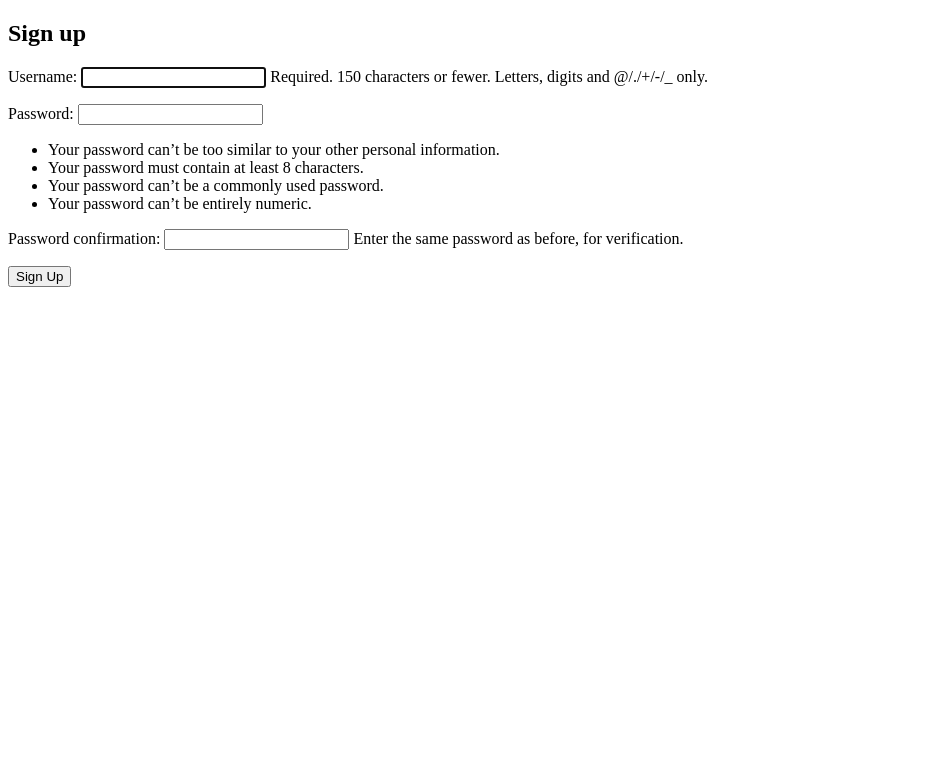
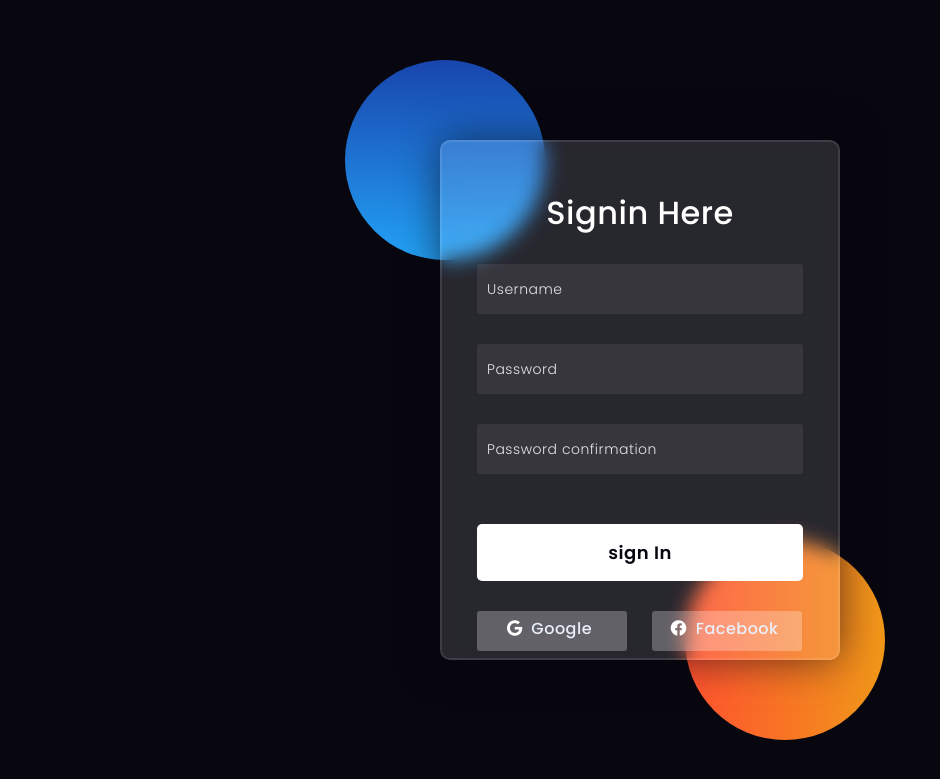
Before and after one commit to Bwar3am/Bwar3amino, a Django app: page /accounts/signup/ in a window 1280 px wide. Shown: the top 779 px of the page, without its empty margins (0-940 px from the left). Run offline with Django 5.2, Linux system fonts and the light colour scheme; some libraries are stand-ins or nearby versions.

Commit message:
completed fronend
completed fronend

```diff
--- a/templates/registration/signup.html
+++ b/templates/registration/signup.html
@@ -1,4 +1,4 @@
-<!DOCTYPE html>
+{% comment %} <!DOCTYPE html>
 <html lang="en">
 <head>
     <meta charset="UTF-8">
@@ -14,4 +14,180 @@
         <button type="submit">Sign Up</button>
 </form>
 </body>
+</html>  {% endcomment %}
+
+<!DOCTYPE html>
+<html lang="en">
+<head>
+  <!-- Design by foolishdeveloper.com -->
+    <title>Glassmorphism login Form Tutorial in html css</title>
+
+    <link rel="preconnect" href="https://fonts.gstatic.com">
+    <link rel="stylesheet" href="https://cdnjs.cloudflare.com/ajax/libs/font-awesome/5.15.4/css/all.min.css">
+    <link href="https://fonts.googleapis.com/css2?family=Poppins:wght@300;500;600&display=swap" rel="stylesheet">
+    <!--Stylesheet-->
+    <style media="screen">
+      *,
+*:before,
+*:after{
+    padding: 0;
+    margin: 0;
+    box-sizing: border-box;
+}
+body{
+    background-color: #080710;
+}
+.background{
+    width: 430px;
+    height: 520px;
+    position: absolute;
+    transform: translate(-50%,-50%);
+    left: 50%;
+    top: 50%;
+}
+.background .shape{
+    height: 200px;
+    width: 200px;
+    position: absolute;
+    border-radius: 50%;
+}
+.shape:first-child{
+    background: linear-gradient(
+        #1845ad,
+        #23a2f6
+    );
+    left: -80px;
+    top: -80px;
+}
+
+
+.li{
+    font-size: 3px;
+
+
+}
+.shape:last-child{
+    background: linear-gradient(
+        to right,
+        #ff512f,
+        #f09819
+    );
+    right: -30px;
+    bottom: -80px;
+}
+form{
+    height: 520px;
+    width: 400px;
+    background-color: rgba(255,255,255,0.13);
+    position: absolute;
+    transform: translate(-50%,-50%);
+    top: 50%;
+    left: 50%;
+    border-radius: 10px;
+    backdrop-filter: blur(10px);
+    border: 2px solid rgba(255,255,255,0.1);
+    box-shadow: 0 0 40px rgba(8,7,16,0.6);
+    padding: 50px 35px;
+}
+form *{
+    font-family: 'Poppins',sans-serif;
+    color: #ffffff;
+    letter-spacing: 0.5px;
+    outline: none;
+    border: none;
+}
+form h3{
+    font-size: 32px;
+    font-weight: 500;
+    line-height: 42px;
+    text-align: center;
+}
+
+label{
+    display: block;
+    margin-top: 30px;
+    font-size: 16px;
+    font-weight: 500;
+}
+input{
+    display: block;
+    height: 50px;
+    width: 100%;
+    background-color: rgba(255,255,255,0.07);
+    border-radius: 3px;
+    padding: 0 10px;
+    margin-top: 8px;
+    font-size: 14px;
+    font-weight: 300;
+}
+::placeholder{
+    color: #e5e5e5;
+}
+button{
+    margin-top: 50px;
+    width: 100%;
+    background-color: #ffffff;
+    color: #080710;
+    padding: 15px 0;
+    font-size: 18px;
+    font-weight: 600;
+    border-radius: 5px;
+    cursor: pointer;
+}
+.social{
+  margin-top: 30px;
+  display: flex;
+}
+.social div{
+  background: red;
+  width: 150px;
+  border-radius: 3px;
+  padding: 5px 10px 10px 5px;
+  background-color: rgba(255,255,255,0.27);
+  color: #eaf0fb;
+  text-align: center;
+}
+.social div:hover{
+  background-color: rgba(255,255,255,0.47);
+}
+.social .fb{
+  margin-left: 25px;
+}
+.social i{
+  margin-right: 4px;
+}
+
+    </style>
+</head>
+<body>
+    <div class="background">
+        <div class="shape"></div>
+        <div class="shape"></div>
+    </div>
+    <form method="post">
+        {% csrf_token %}
+        {% load widget_tweaks %}
+        <h3>Signin Here</h3>
+
+        <label for="username"></label>
+        {% comment %} <li> Required. 150 characters or fewer. Letters, digits and @/./+/-/_ only.</li> {% endcomment %}
+        {% render_field form.username placeholder=form.username.label class+="form-control"  %}
+
+        <label for="password"></label>
+        {% render_field form.password1 placeholder=form.password1.label class+="form-control"  %}
+
+        <label for="password confirmation"></label>
+        {% comment %} <li>Your password can’t be too similar to your other personal information.</li>
+        <li>Your password must contain at least 8 characters.</li>
+        <li>Your password must contain at least 8 characters.</li>
+        <li>Your password can’t be entirely numeric.</li> {% endcomment %}
+        {% render_field form.password2 placeholder=form.password2.label class+="form-control"  %}
+
+        <button type="submit">sign In</button>
+        <div class="social">
+          <div class="go"><i class="fab fa-google"></i>  Google</div>
+          <div class="fb"><i class="fab fa-facebook"></i>  Facebook</div>
+        </div>
+    </form>
+</body>
 </html>
```
